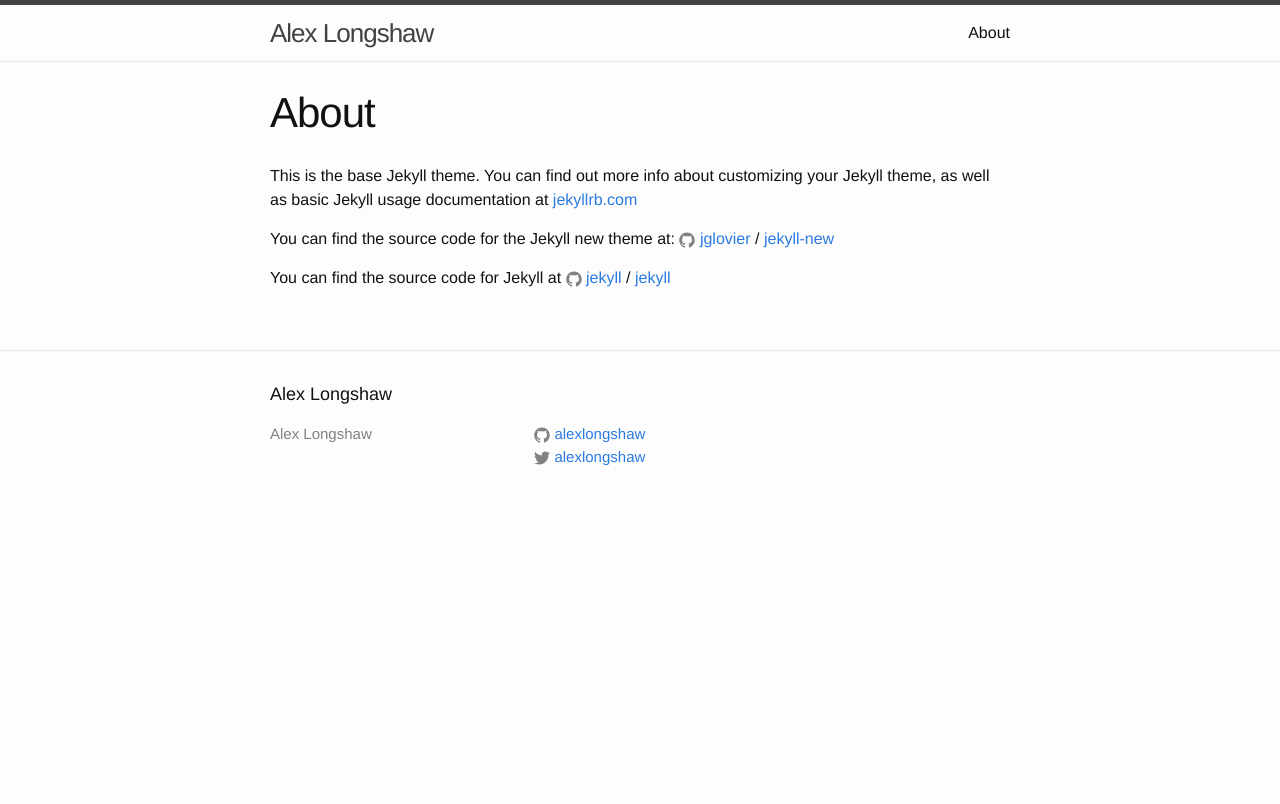
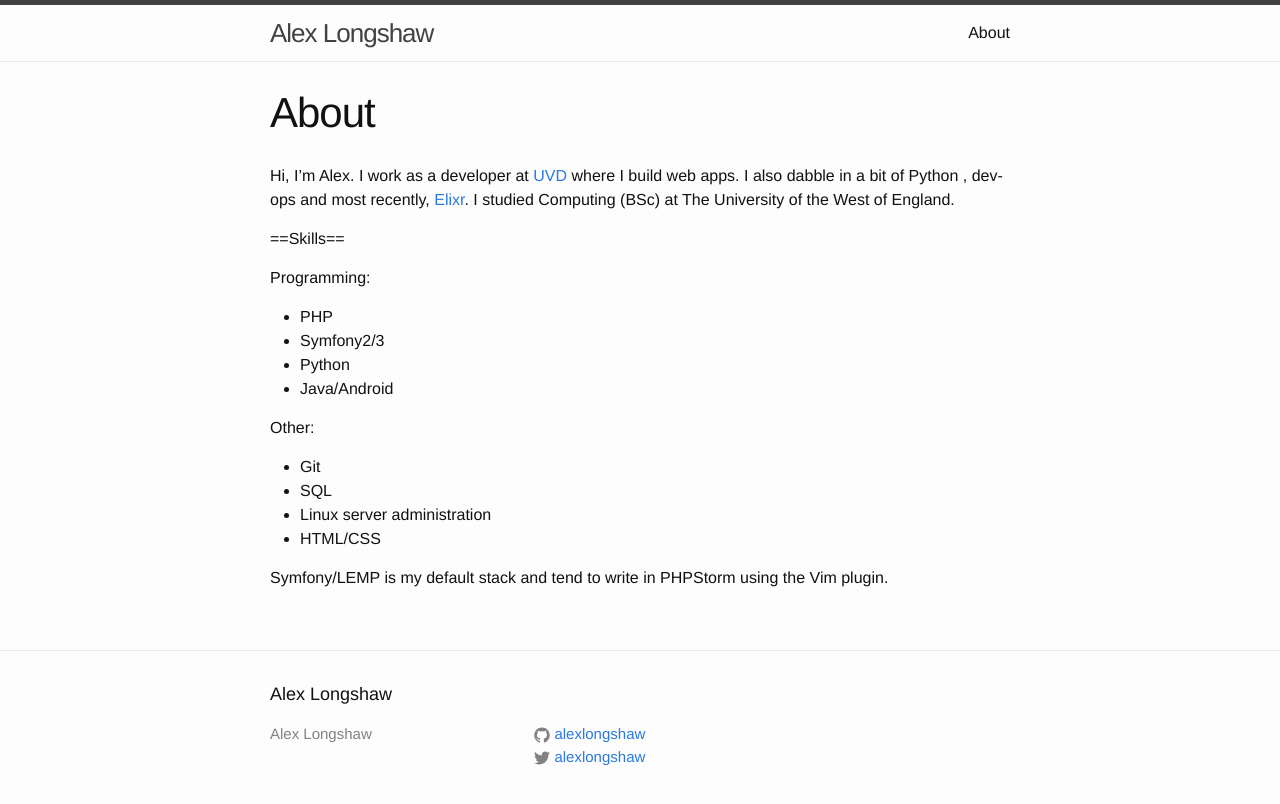
Before and after one commit to alexlongshaw/alexlongshaw.github.io, a Jekyll site: the page built from about.md, in a window 1280 px wide. Shown: the top 804 px of the page. Built offline with Jekyll 4.4.1, drawn with Linux system fonts in a browser that asks for light colours.

```diff
--- a/about.md
+++ b/about.md
@@ -4,12 +4,22 @@
 permalink: /about/
 ---
 
-This is the base Jekyll theme. You can find out more info about customizing your Jekyll theme, as well as basic Jekyll usage documentation at [jekyllrb.com](http://jekyllrb.com/)
+Hi, I'm Alex. I work as a developer at [UVD](http://uvd.co.uk/) where I build web apps. I also dabble in a bit of Python
+, dev-ops and most recently, [Elixr](http://elixir-lang.org/). I studied Computing (BSc) at The University of the West of England.
 
-You can find the source code for the Jekyll new theme at:
-{% include icon-github.html username="jglovier" %} /
-[jekyll-new](https://github.com/jglovier/jekyll-new)
 
-You can find the source code for Jekyll at
-{% include icon-github.html username="jekyll" %} /
-[jekyll](https://github.com/jekyll/jekyll)
+==Skills==
+
+Programming:
+* PHP
+* Symfony2/3
+* Python
+* Java/Android
+
+Other:
+ - Git
+ - SQL
+ - Linux server administration
+ - HTML/CSS
+
+Symfony/LEMP is my default stack and tend to write in PHPStorm using the Vim plugin.
```
